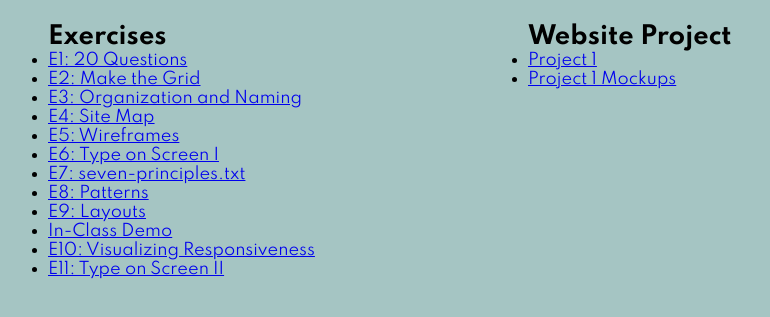
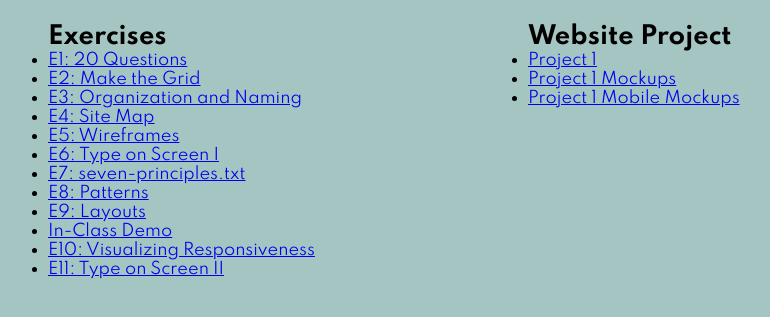
Before and after one commit to jlam20/avt217, a plain HTML site: page index.html in a window 1280 px wide. Shown: the part 71-388 px from the top of the page, without its empty margins (112-882 px from the left). Drawn offline with Linux system fonts and the light colour scheme.

Commit message:
Update index.html

```diff
--- a/index.html
+++ b/index.html
@@ -33,6 +33,7 @@
         <ul>
           <li><a href="p1/index.html">Project 1</a></li>
           <li><a href="p1-mockups/index.html">Project 1 Mockups</a></li>
+          <li><a href="p1-mobile-mockups/index.html">Project 1 Mobile Mockups</a></li>
         </ul>
       </div>
     </main>
```
